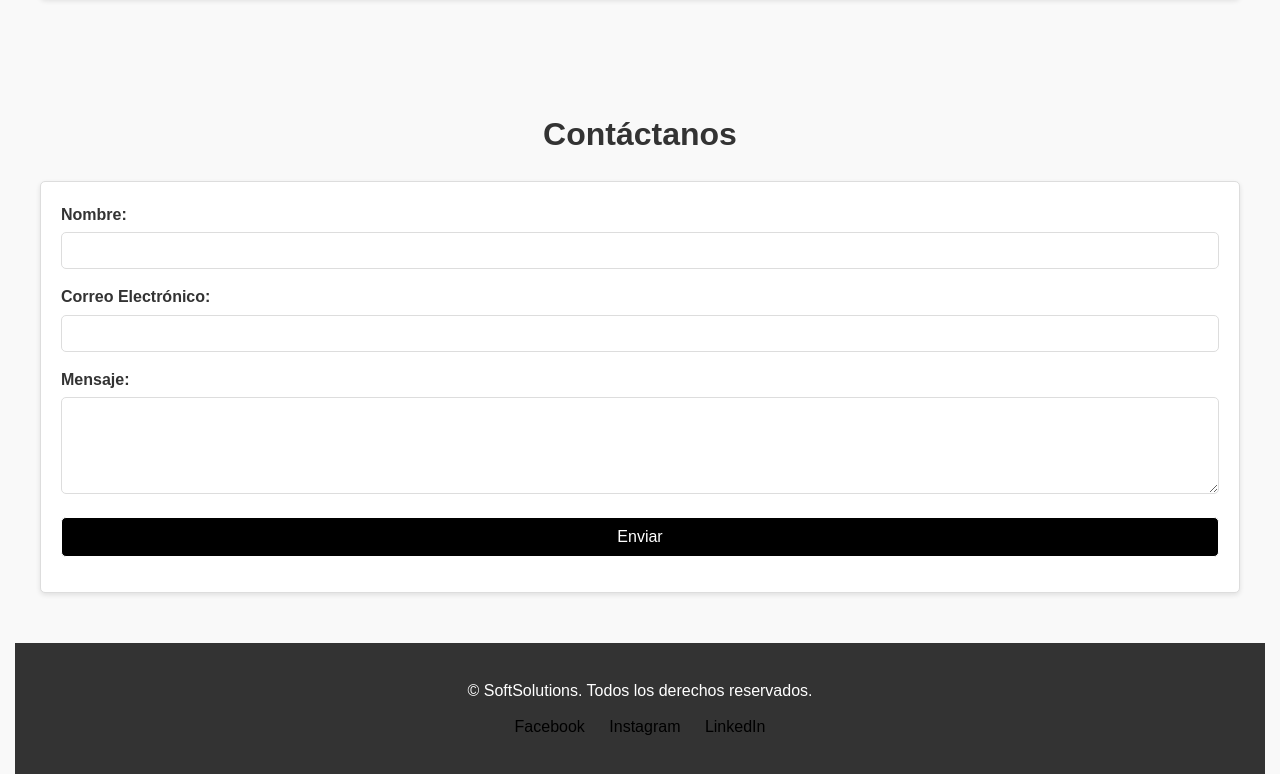
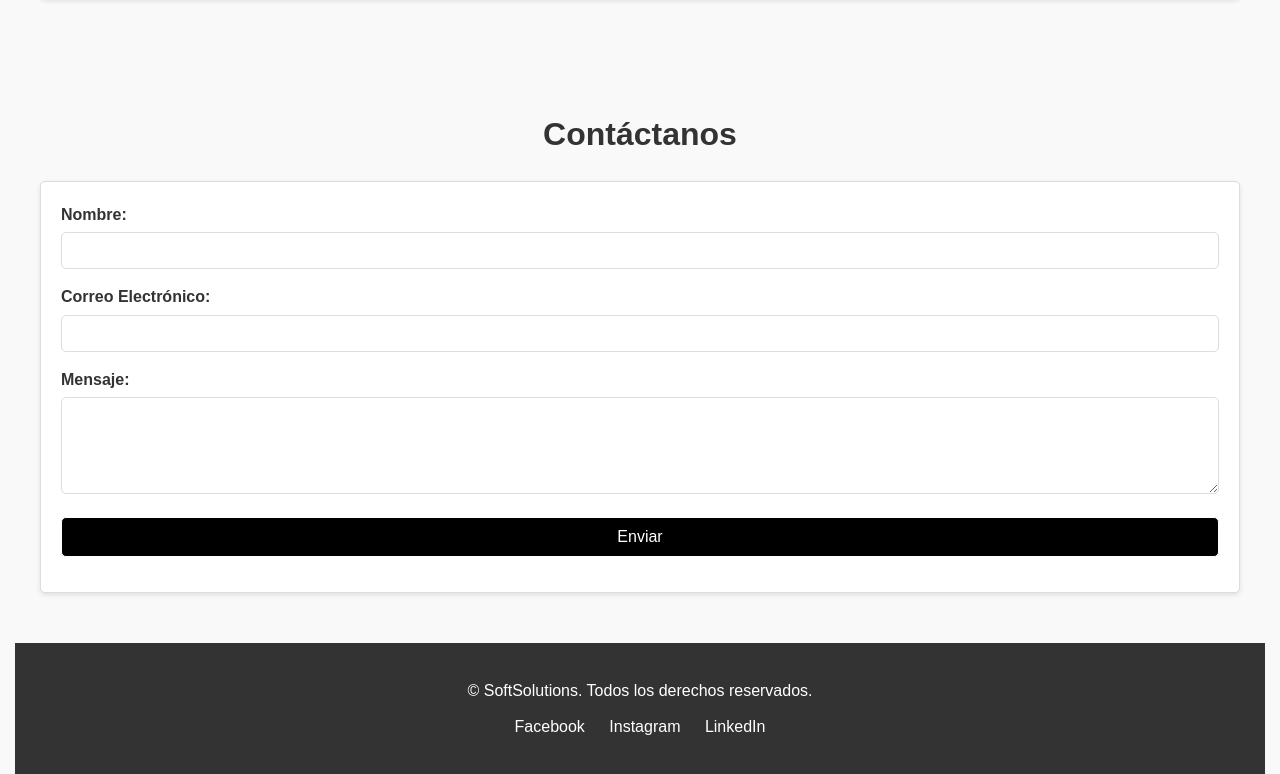
Before and after one commit to DanielGarz/act1-pagina-web, a plain HTML site: page index.html in a window 1280 px wide. Shown: the part 802-1576 px from the top of the page. Drawn offline with Linux system fonts and the light colour scheme.

Commit message:
Update styles.css

```diff
--- a/styles.css
+++ b/styles.css
@@ -73,7 +73,6 @@ header .descripcion {
 
 .proyecto .enlace:hover {
   color: hsl(0, 0%, 100%);
-  text-decoration: underline;
   background: rgb(0, 0, 0);
   border: 1px solid #ffffff;
 }
@@ -143,7 +142,7 @@ footer ul li {
 }
 
 footer ul li a {
-  color: hsl(0, 0%, 0%);
+  color: hsl(0, 0%, 100%);
   text-decoration: none;
 }
 
```
